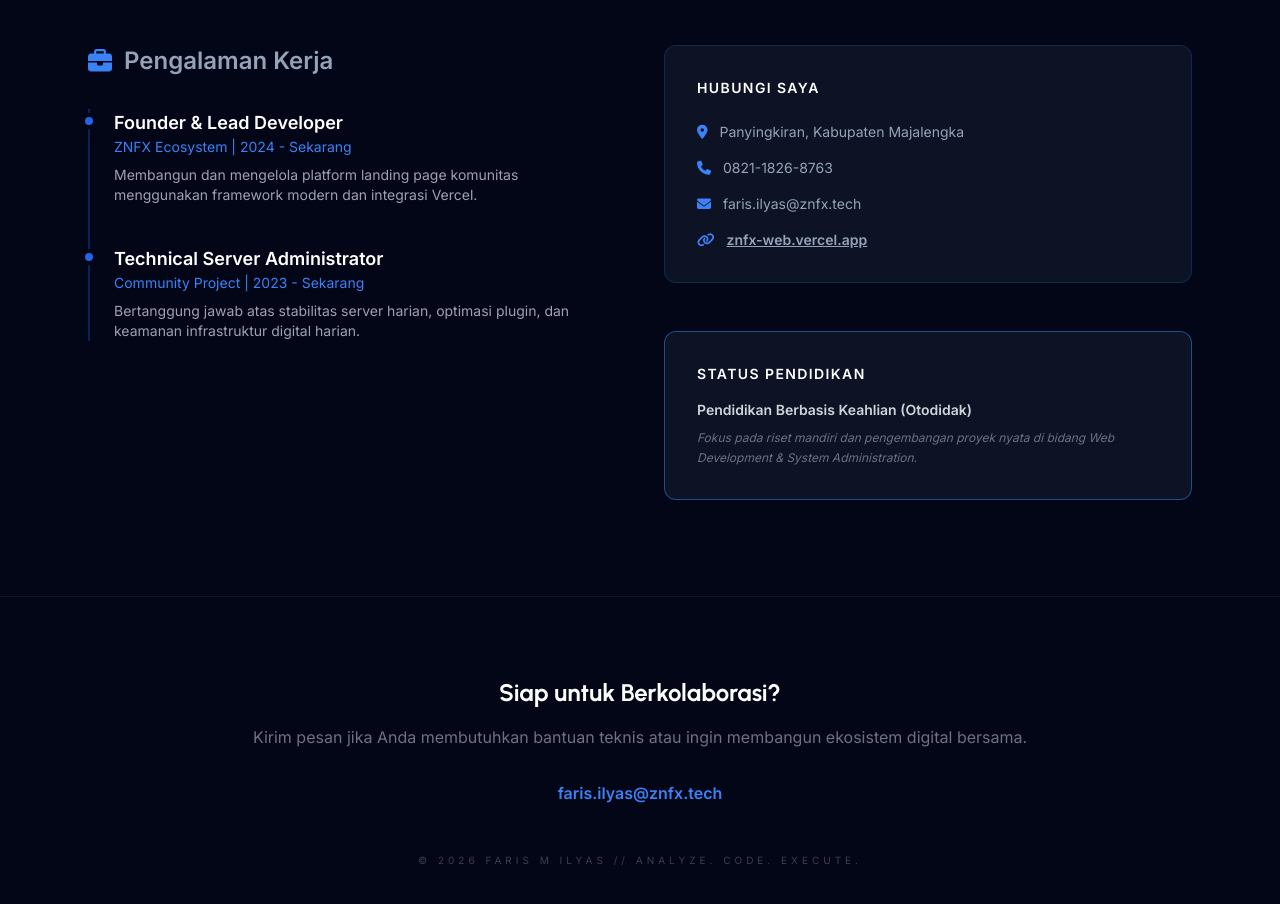
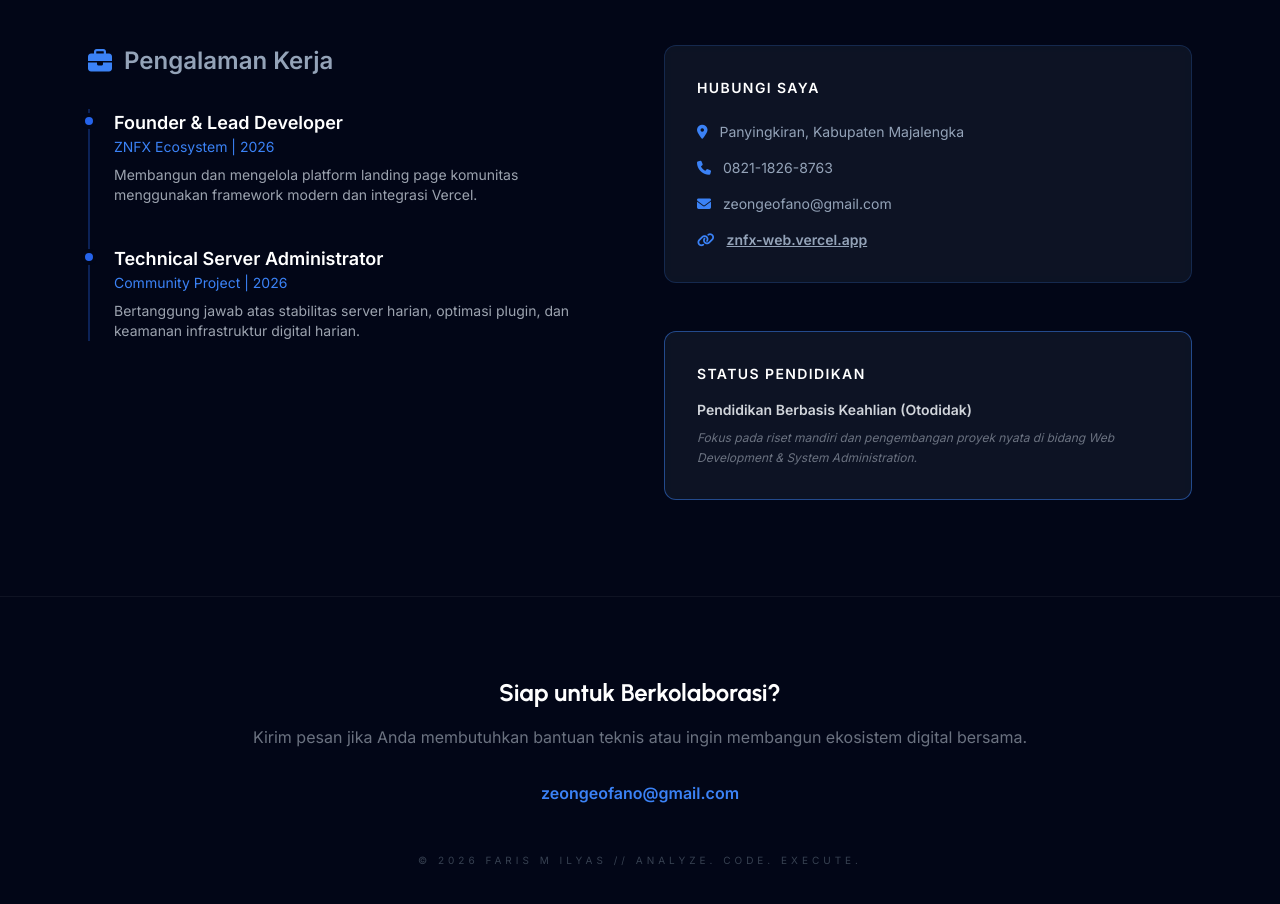
Before and after one commit to zeongeofano/Faris-M-Ilyas, a plain HTML site: page index.html in a window 1280 px wide. Shown: the part 1501-2405 px from the top of the page. Drawn offline with nearby package versions, Linux system fonts and the light colour scheme.

Commit message:
Update index.html

```diff
--- a/index.html
+++ b/index.html
@@ -97,13 +97,13 @@
                     <div class="relative">
                         <div class="absolute -left-[33px] top-1 w-4 h-4 bg-blue-600 rounded-full border-4 border-[#020617]"></div>
                         <h5 class="text-white font-bold text-lg">Founder & Lead Developer</h5>
-                        <p class="text-blue-500 text-sm mb-2">ZNFX Ecosystem | 2024 - Sekarang</p>
+                        <p class="text-blue-500 text-sm mb-2">ZNFX Ecosystem | 2026</p>
                         <p class="text-sm text-gray-400">Membangun dan mengelola platform landing page komunitas menggunakan framework modern dan integrasi Vercel.</p>
                     </div>
                     <div class="relative">
                         <div class="absolute -left-[33px] top-1 w-4 h-4 bg-blue-600 rounded-full border-4 border-[#020617]"></div>
                         <h5 class="text-white font-bold text-lg">Technical Server Administrator</h5>
-                        <p class="text-blue-500 text-sm mb-2">Community Project | 2023 - Sekarang</p>
+                        <p class="text-blue-500 text-sm mb-2">Community Project | 2026</p>
                         <p class="text-sm text-gray-400">Bertanggung jawab atas stabilitas server harian, optimasi plugin, dan keamanan infrastruktur digital harian.</p>
                     </div>
                 </div>
@@ -115,7 +115,7 @@
                     <ul class="space-y-4 text-sm">
                         <li class="flex items-center gap-3"><i class="fa-solid fa-location-dot text-blue-500"></i> Panyingkiran, Kabupaten Majalengka</li>
                         <li class="flex items-center gap-3"><i class="fa-solid fa-phone text-blue-500"></i> 0821-1826-8763</li>
-                        <li class="flex items-center gap-3"><i class="fa-solid fa-envelope text-blue-500"></i> faris.ilyas@znfx.tech</li>
+                        <li class="flex items-center gap-3"><i class="fa-solid fa-envelope text-blue-500"></i> zeongeofano@gmail.com</li>
                         <li class="flex items-center gap-3"><i class="fa-solid fa-link text-blue-500"></i> <a href="https://znfx-web.vercel.app/" target="_blank" class="underline hover:text-blue-400 font-bold">znfx-web.vercel.app</a></li>
                     </ul>
                 </div>
@@ -134,7 +134,7 @@
     <footer id="contact" class="py-20 border-t border-white/5 text-center">
         <h2 class="text-2xl font-bold text-white mb-4">Siap untuk Berkolaborasi?</h2>
         <p class="text-gray-500 mb-8">Kirim pesan jika Anda membutuhkan bantuan teknis atau ingin membangun ekosistem digital bersama.</p>
-        <a href="mailto:faris.ilyas@znfx.tech" class="text-blue-500 font-bold hover:underline">faris.ilyas@znfx.tech</a>
+        <a href="mailto:faris.ilyas@znfx.tech" class="text-blue-500 font-bold hover:underline">zeongeofano@gmail.com</a>
         <div class="mt-12 text-[10px] tracking-[0.4em] text-gray-700 uppercase">
             &copy; 2026 Faris M Ilyas // Analyze. Code. Execute.
         </div>
```
